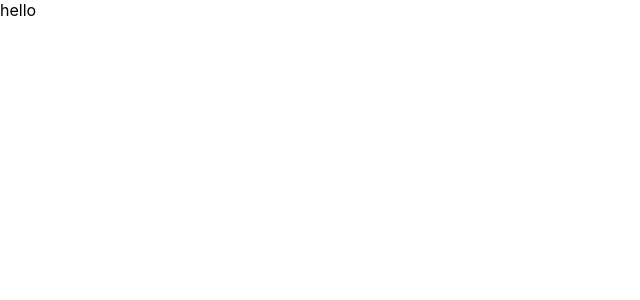
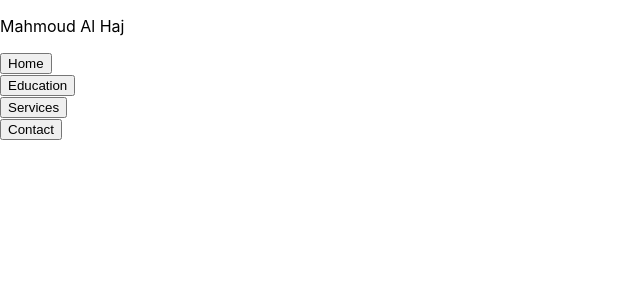
Before and after one commit to MahmoudAlHaj4/-Personal-Portfolio-Website, a React (Create React App) app in the folder personalwebsite/: page / in a window 1280 px wide. Shown: the top 300 px of the page, without its empty margins (0-640 px from the left). Built offline with nearby package versions, Linux system fonts and the light colour scheme.

Commit message:
add navbar

```diff
--- a/personalwebsite/src/profile/profile.jsx
+++ b/personalwebsite/src/profile/profile.jsx
@@ -8,8 +8,18 @@ import InstagramIcon from '@mui/icons-material/Instagram';
 
 const Profile = ()=>{
     return (
-        <div>
-        hello
+        <div className="main-page flex column">
+            <div className="heading flex ">
+               <p className="logo"><span>Mahmoud</span> Al Haj</p>
+
+                <div className="navbar flex  ">
+                    <a href=""><Button label= "Home" /></a>
+                    <a href=""><Button label= "Education"/></a>
+                    <a href=""><Button label= "Services"/></a>
+                    <a href=""><Button label= "Contact"/></a>
+
+                </div>
+            </div>
         </div>
     )
 }
```
